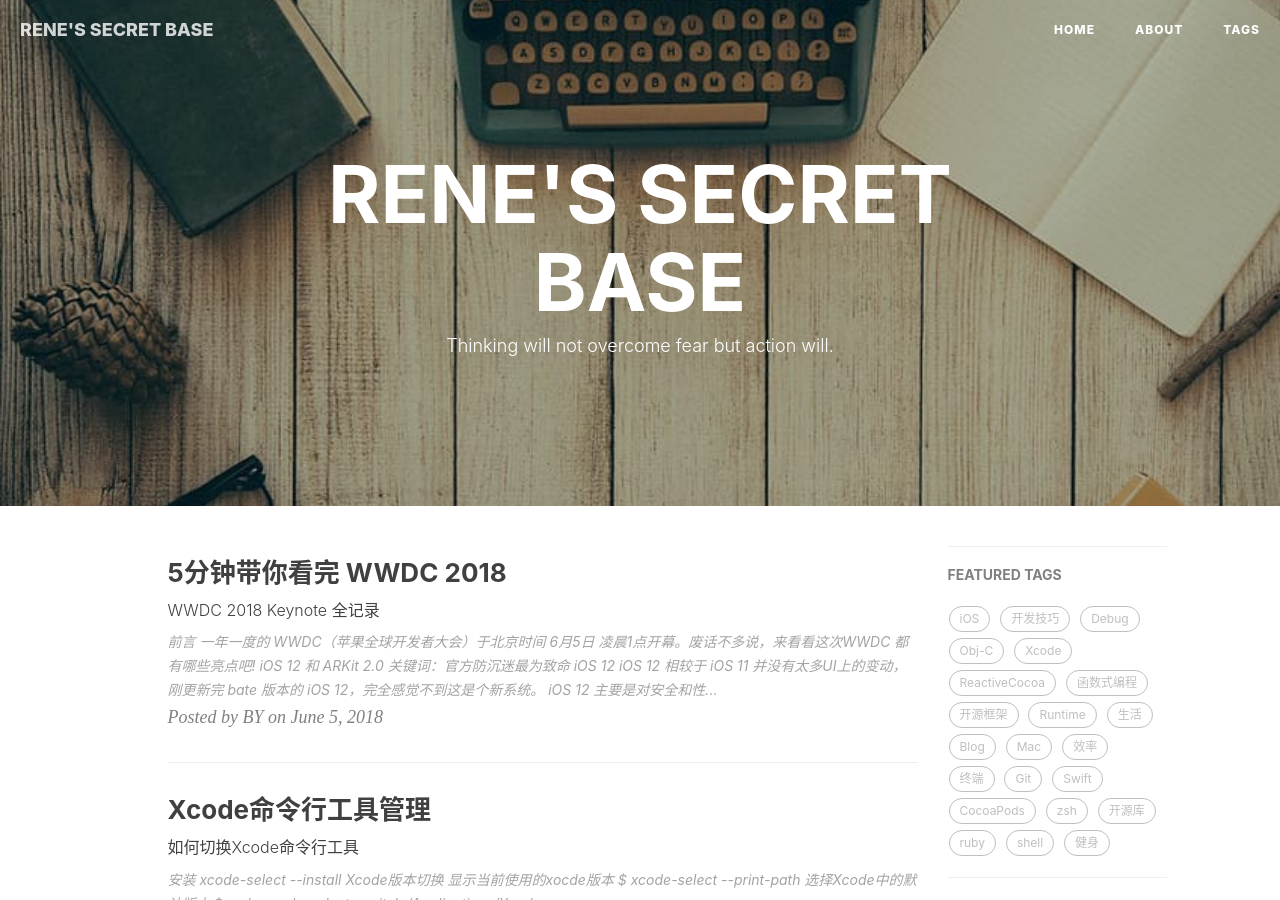
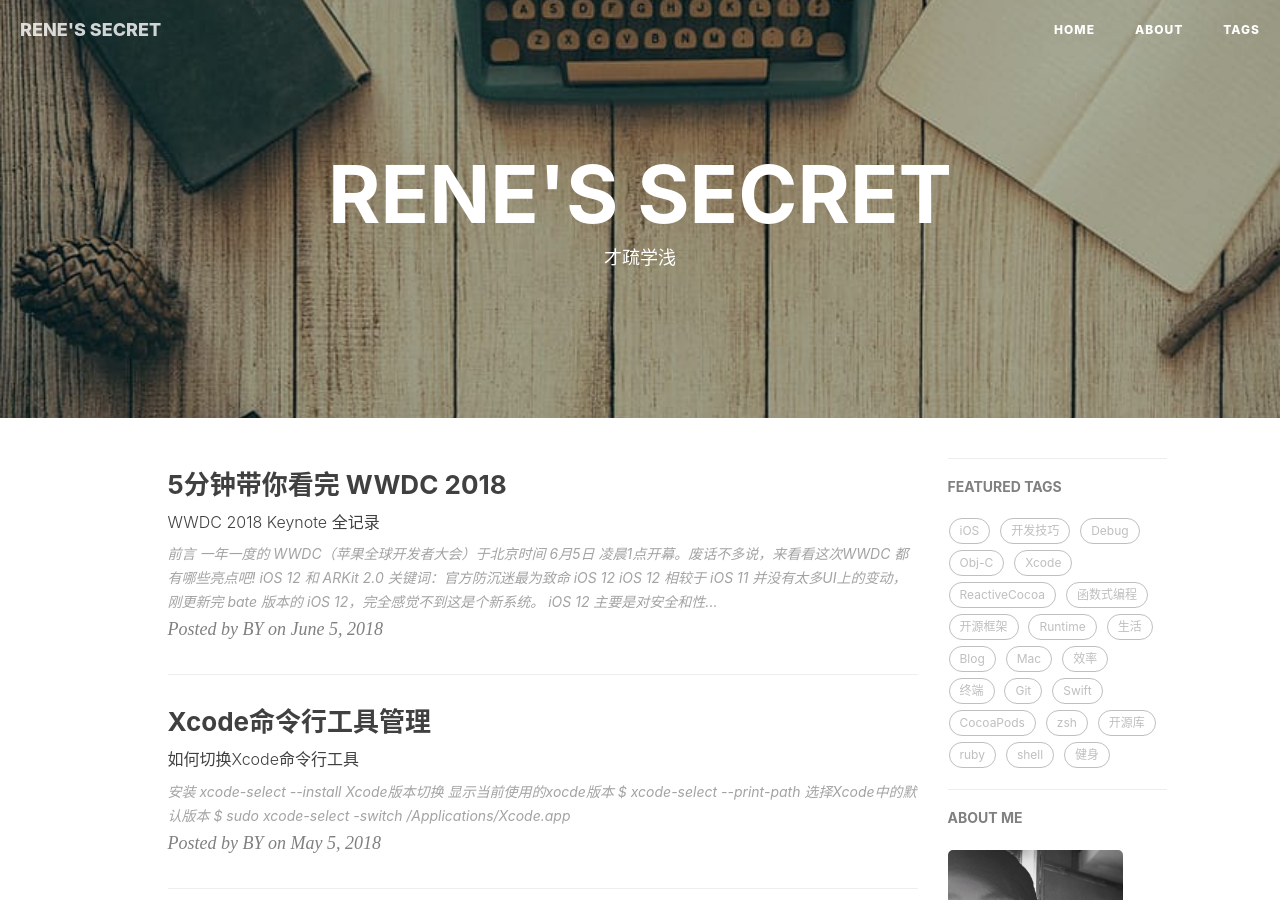
Before and after one commit to ReneGuo/ReneGuo.github.io, a Jekyll site: the page built from index.html, in a window 1280 px wide and 900 px high. Built offline with Jekyll 4.4.1, drawn with Linux system fonts in a browser that asks for light colours; nearby versions of some CDN libraries; the list of posts is cut into pages by our own code; comment, search, counter and statistics services are not loaded; some of the changed text lies outside the part shown.

Commit message:
basic settings

```diff
--- a/CNAME
+++ b/CNAME
@@ -1 +1 @@
-qiubaiying.vip
+reneguo.com
--- a/_config.yml
+++ b/_config.yml
@@ -1,9 +1,9 @@
 # Site settings
-title: RENE'S SECRET BASE
+title: RENE'S SECRET
 SEOTitle: RENE's Blog
 header-img: img/post-bg-desk.jpg
 email: reneguo@outlook.com
-description: "Anything about me"
+description: "才疏学浅"
 keyword: "RENE, Rene, Rene Guo, RENE Blog, GJX, 郭嘉轩"
 url: "http://reneguo.github.io" # your host, for absolute URL
 baseurl: "" # for example, '/blog' if your blog hosted on 'host/blog'
--- a/index.html
+++ b/index.html
@@ -1,6 +1,6 @@
 ---
 layout: page
-description: "Thinking will not overcome fear but action will."
+description: "才疏学浅"
 ---
 
 {% for post in paginator.posts %}
```
